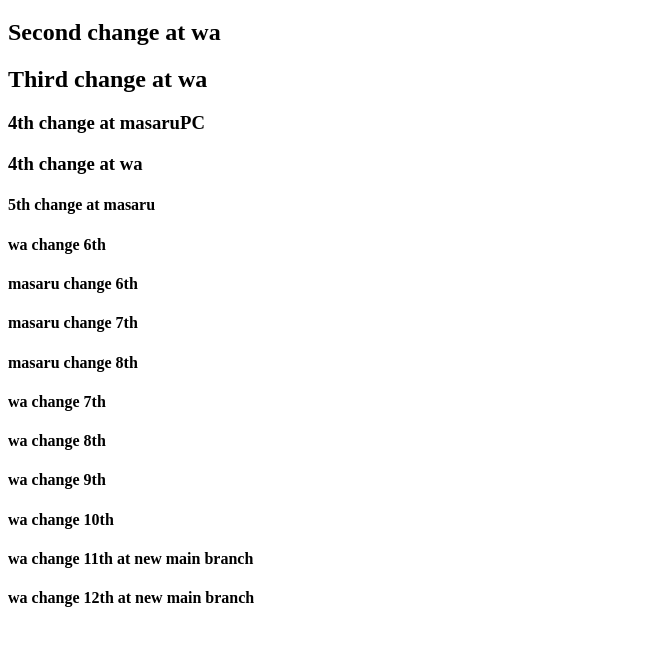
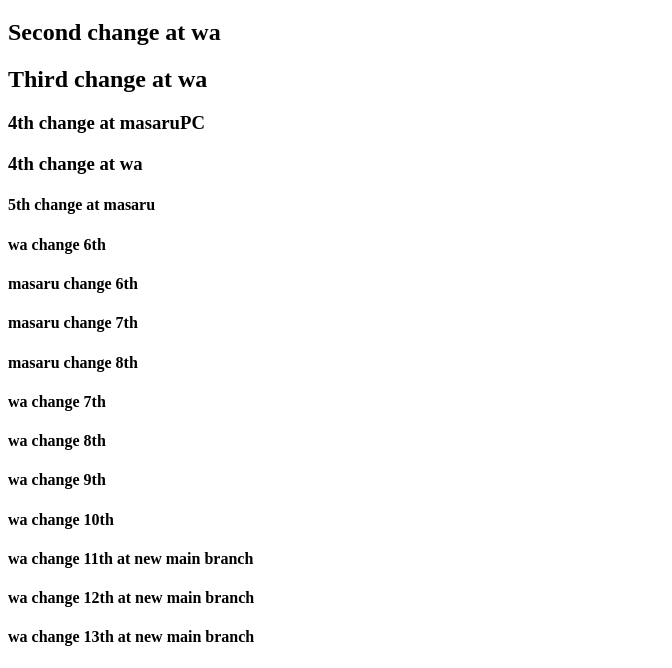
Before and after one commit to masaru19900208/gitTestRepo, a plain HTML site: page index.html in a window 1280 px wide. Shown: the part 210-878 px from the top of the page, without its empty margins (0-672 px from the left). Before the commit the page ends 838 px from the top, so only its background shows below. Drawn offline with Linux system fonts and the light colour scheme.

Commit message:
wa change 13th

```diff
--- a/index.html
+++ b/index.html
@@ -28,6 +28,7 @@
   <h4>wa change 10th</h4>
   <h4>wa change 11th at new main branch</h4>
   <h4>wa change 12th at new main branch</h4>
+  <h4>wa change 13th at new main branch</h4>
 </body>
 
 </html>
```
